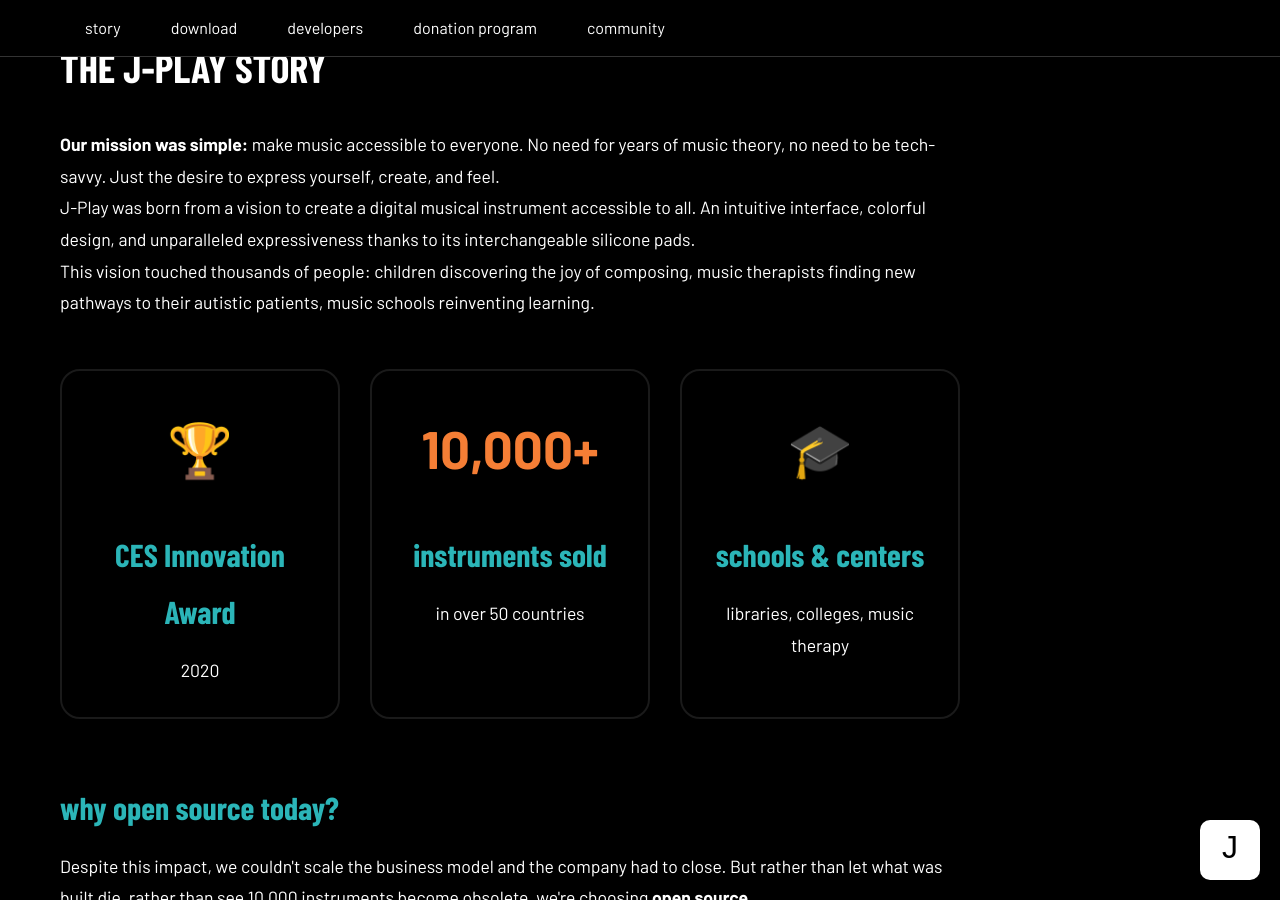
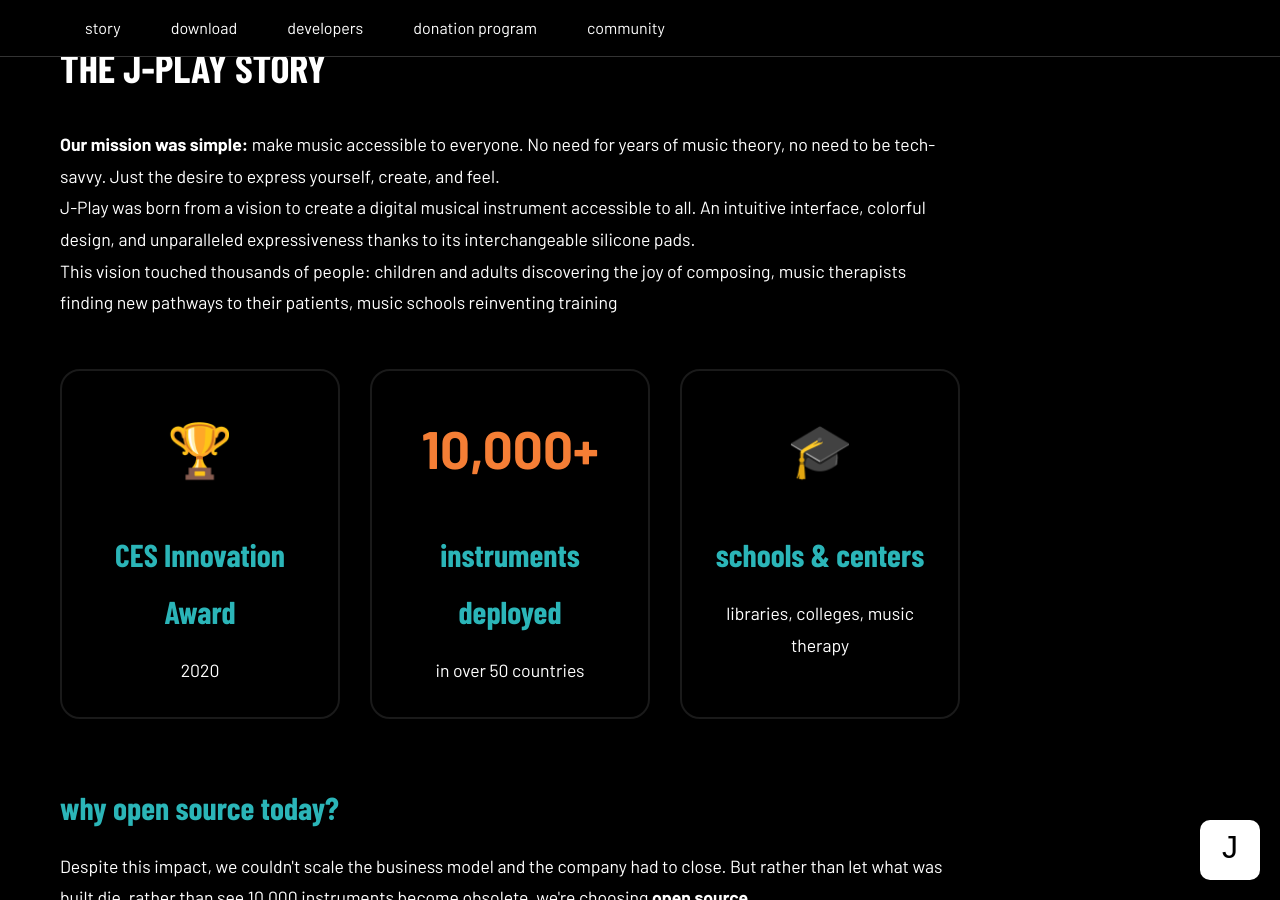
Before and after one commit to Pjoooo/jplay-website, a Jekyll site: the page built from index.html, in a window 1280 px wide and 900 px high, scrolled down 544 px. Built offline with Jekyll 4.4.1, drawn with Linux system fonts in a browser that asks for light colours.

Commit message:
Update index.html

```diff
--- a/index.html
+++ b/index.html
@@ -38,7 +38,7 @@
 
             <p>J-Play was born from a vision to create a digital musical instrument accessible to all. An intuitive interface, colorful design, and unparalleled expressiveness thanks to its interchangeable silicone pads.</p>
 
-            <p>This vision touched thousands of people: children discovering the joy of composing, music therapists finding new pathways to their autistic patients, music schools reinventing learning.</p>
+            <p>This vision touched thousands of people: children and adults discovering the joy of composing, music therapists finding new pathways to their patients, music schools reinventing training</p>
 
             <div class="story-highlights">
                 <div class="highlight-card">
@@ -48,7 +48,7 @@
                 </div>
                 <div class="highlight-card">
                     <div class="highlight-number">10,000+</div>
-                    <h3>instruments sold</h3>
+                    <h3>instruments deployed</h3>
                     <p>in over 50 countries</p>
                 </div>
                 <div class="highlight-card">
```
